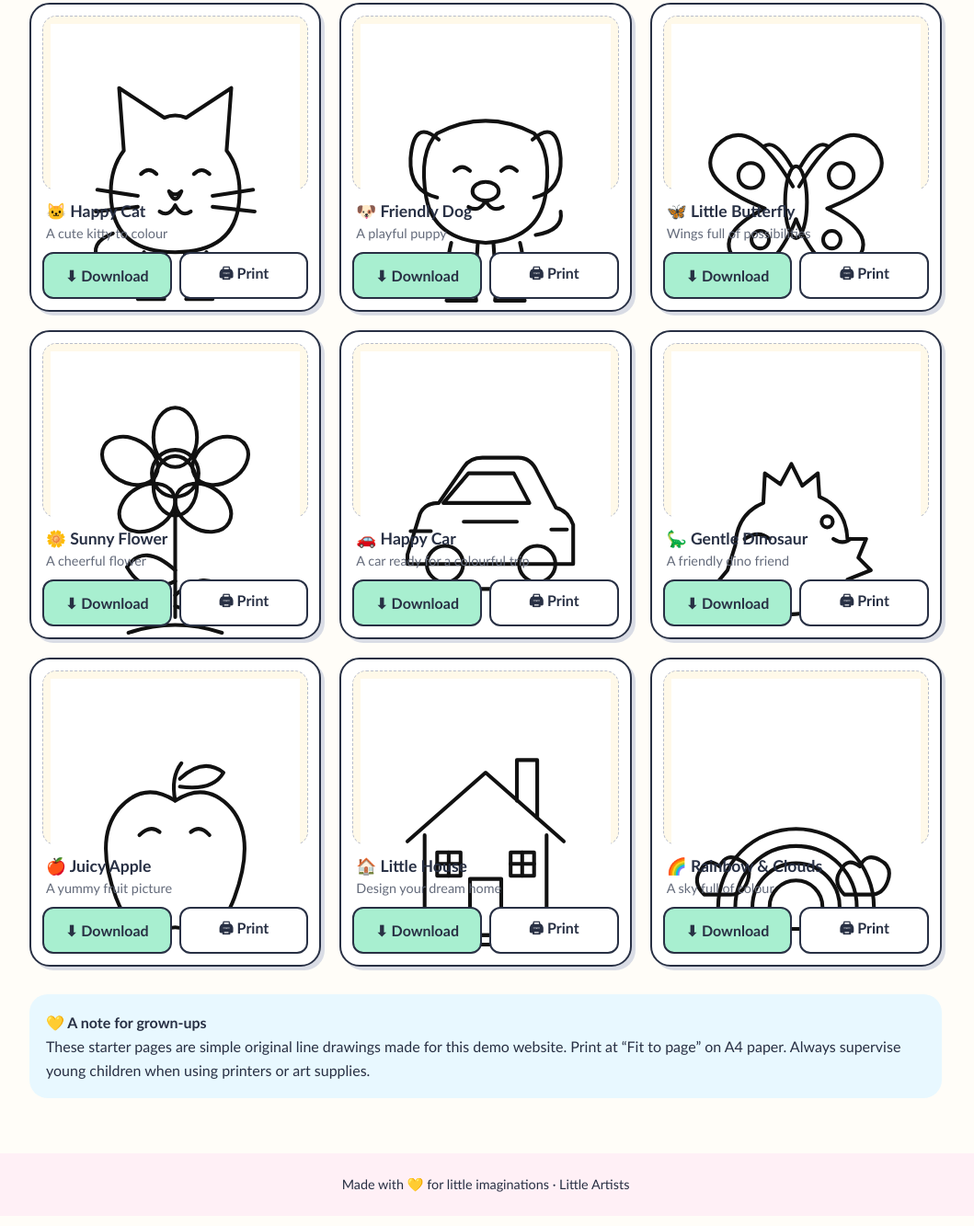
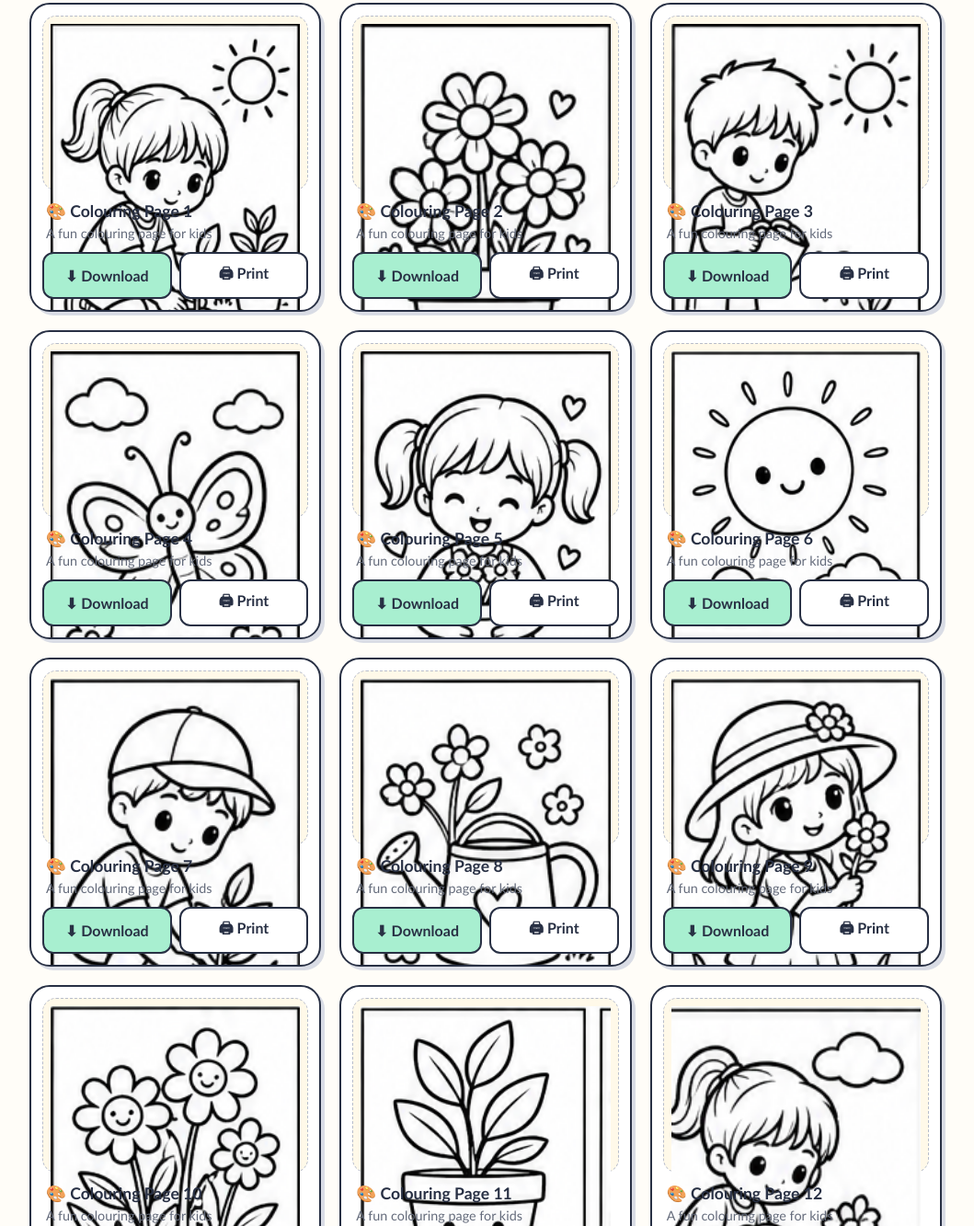
Before and after one commit to vedtheboy2009-max/Little-Artist, a plain HTML site: page index.html in a window 1280 px wide. Shown: the part 719-2052 px from the top of the page at 92% size, without its empty margins (112-1171 px from the left). Drawn offline with Linux system fonts and the light colour scheme; files whose address does not match are found by name.

Commit message:
Update index.html

```diff
--- a/index.html
+++ b/index.html
@@ -63,17 +63,13 @@ footer{text-align:center;background:#fff0f6;padding:25px 5%;font-size:.9rem}
 </main>
 <footer>Made with 💛 for little imaginations · Little Artists</footer>
 <script>
-const drawings = [
- {name:"Happy Cat",category:"Animals",emoji:"🐱",file:"cat.svg",desc:"A cute kitty to colour"},
- {name:"Friendly Dog",category:"Animals",emoji:"🐶",file:"dog.svg",desc:"A playful puppy"},
- {name:"Little Butterfly",category:"Nature",emoji:"🦋",file:"butterfly.svg",desc:"Wings full of possibilities"},
- {name:"Sunny Flower",category:"Nature",emoji:"🌼",file:"flower.svg",desc:"A cheerful flower"},
- {name:"Happy Car",category:"Vehicles",emoji:"🚗",file:"car.svg",desc:"A car ready for a colourful trip"},
- {name:"Gentle Dinosaur",category:"Dinosaurs",emoji:"🦕",file:"dinosaur.svg",desc:"A friendly dino friend"},
- {name:"Juicy Apple",category:"Food",emoji:"🍎",file:"apple.svg",desc:"A yummy fruit picture"},
- {name:"Little House",category:"Everyday",emoji:"🏠",file:"house.svg",desc:"Design your dream home"},
- {name:"Rainbow & Clouds",category:"Nature",emoji:"🌈",file:"rainbow.svg",desc:"A sky full of colour"}
-];
+const drawings = Array.from({length: 30}, (_, i) => ({
+  name: `Colouring Page ${i + 1}`,
+  category: "All",
+  emoji: "🎨",
+  file: `drawings/Colouring_Page_${String(i + 1).padStart(2, "0")}.png`,
+  desc: "A fun colouring page for kids"
+}));
 const categories=["All","Animals","Vehicles","Dinosaurs","Nature","Food","Everyday"];
 let chosen="All";
 const grid=document.querySelector("#grid"),filters=document.querySelector("#filters");
```
